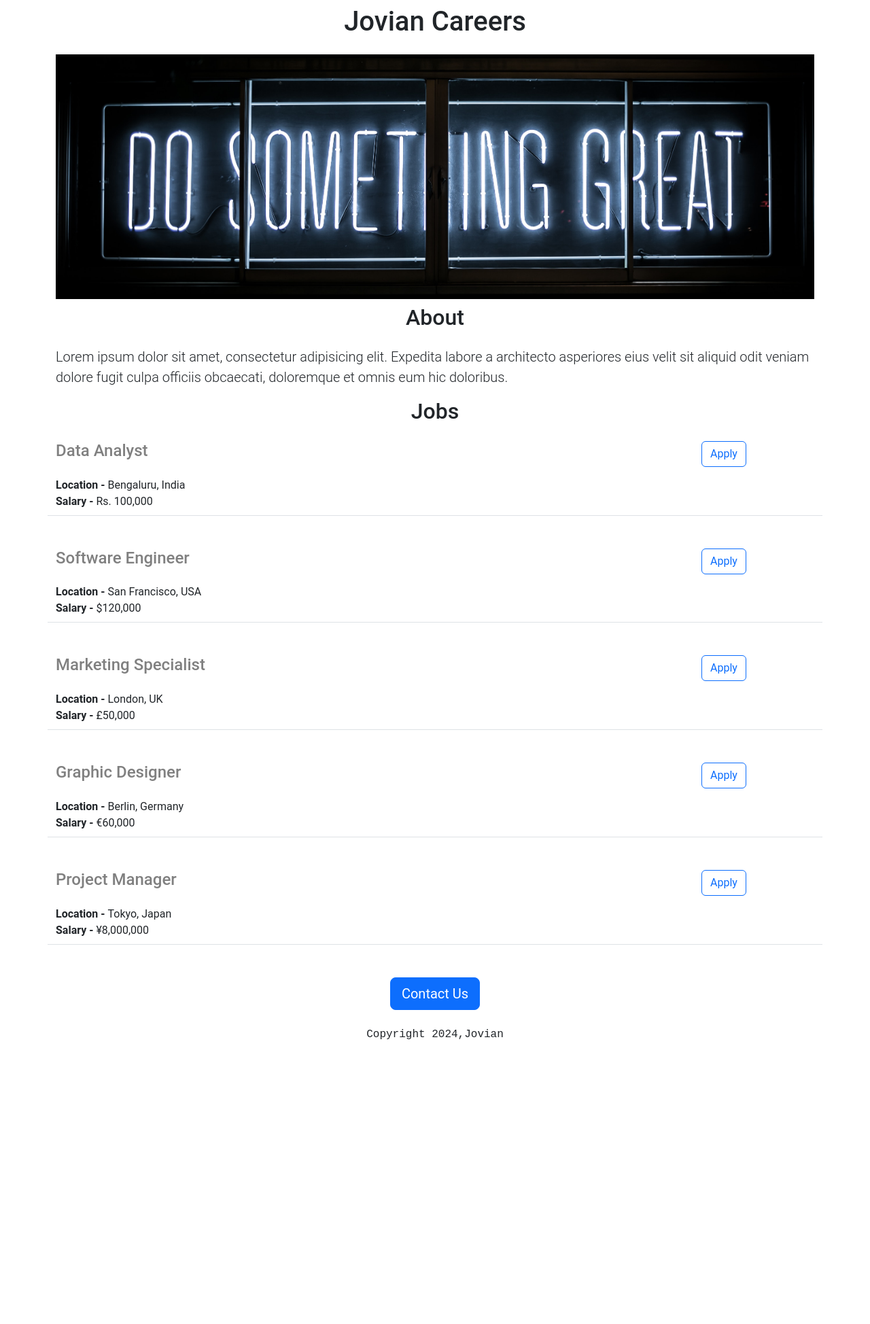
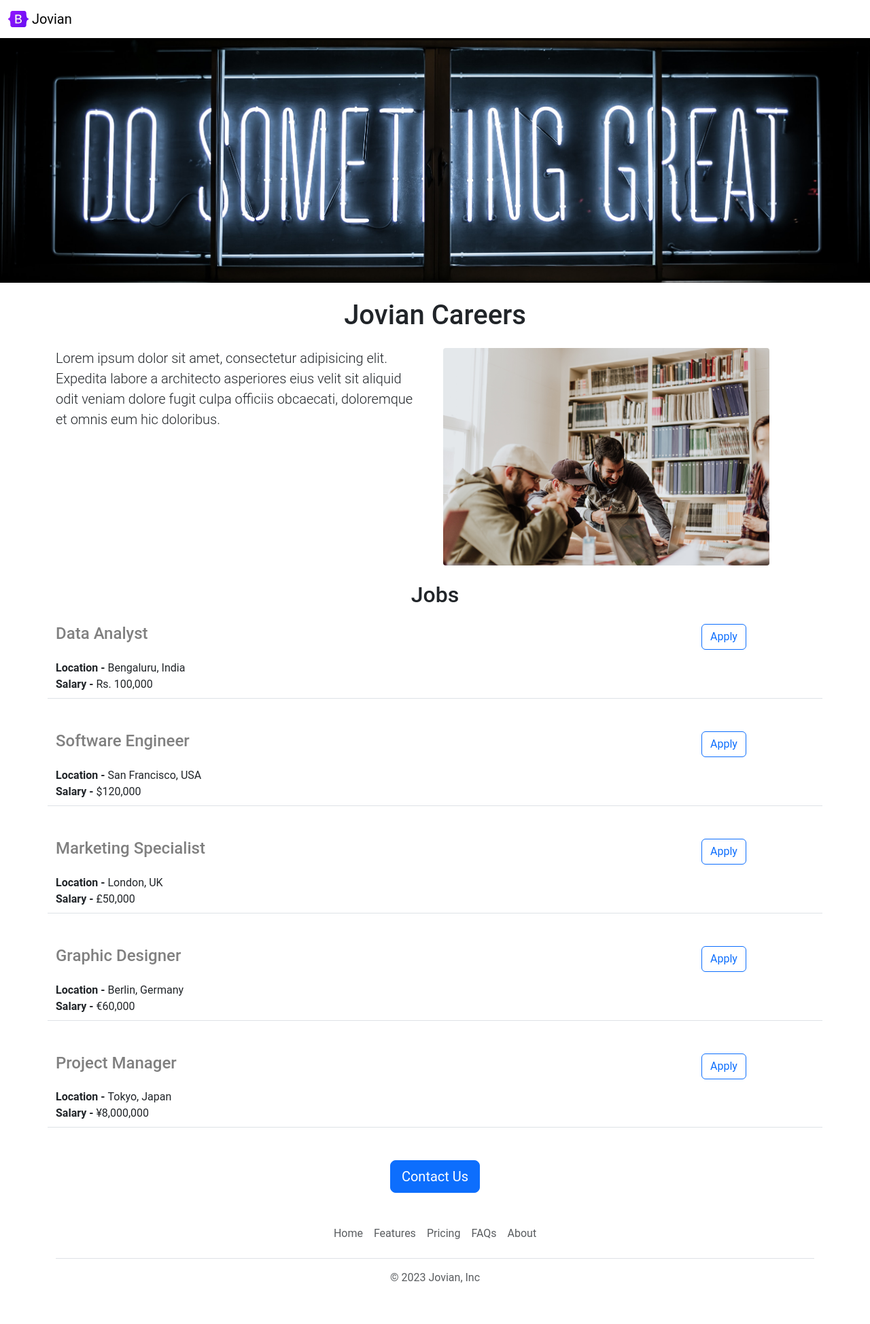
Before and after one commit to aayushsiwa/flask-website, a Flask app: page / in a window 1280 px wide. Shown: the whole page at 68% size. Before the commit the page ends 1529 px from the top, so only its background shows below. Run offline with Flask 3, Linux system fonts and the light colour scheme.

Commit message:
functional and aesthetic improvs

```diff
--- a/static/style.css
+++ b/static/style.css
@@ -11,6 +11,7 @@ h1{
     width: 100%;
     height: 360px;
     object-fit: cover;
+    margin-bottom:16px;
 }
 /* h2{
     font-size: 32px;
@@ -25,3 +26,7 @@ h1{
     max-width: 720px;
     margin: 0 auto;
 }
+#people{
+    height: 320px;
+    border-radius: 4px;
+}
--- /dev/null
+++ b/templates/footer.html
@@ -0,0 +1,26 @@
+<div class="container">
+    <footer class="py-3 my-4">
+        <ul class="nav justify-content-center border-bottom pb-3 mb-3">
+            <li class="nav-item">
+                <a href="#" class="nav-link px-2 text-body-secondary">Home</a>
+            </li>
+            <li class="nav-item">
+                <a href="#" class="nav-link px-2 text-body-secondary"
+                    >Features</a
+                >
+            </li>
+            <li class="nav-item">
+                <a href="#" class="nav-link px-2 text-body-secondary"
+                    >Pricing</a
+                >
+            </li>
+            <li class="nav-item">
+                <a href="#" class="nav-link px-2 text-body-secondary">FAQs</a>
+            </li>
+            <li class="nav-item">
+                <a href="#" class="nav-link px-2 text-body-secondary">About</a>
+            </li>
+        </ul>
+        <p class="text-center text-body-secondary">&copy; 2023 Jovian, Inc</p>
+    </footer>
+</div>
--- a/templates/home.html
+++ b/templates/home.html
@@ -1,28 +1,48 @@
 <!DOCTYPE html>
 <html lang="en">
     <head>
-    <meta charset="UTF-8">
-    <meta name="viewport" content="width=device-width, initial-scale=1.0">
-    <link href="./static/style.css" rel="stylesheet">
-    <link href="https://cdn.jsdelivr.net/npm/bootstrap@5.3.2/dist/css/bootstrap.min.css" rel="stylesheet" crossorigin="anonymous">
+        <meta charset="UTF-8" />
+        <meta name="viewport" content="width=device-width, initial-scale=1.0" />
+        <link href="./static/style.css" rel="stylesheet" />
+        <link
+            href="https://cdn.jsdelivr.net/npm/bootstrap@5.3.2/dist/css/bootstrap.min.css"
+            rel="stylesheet"
+            crossorigin="anonymous"
+        />
         <title>Home</title>
     </head>
     <body>
+        {% include 'navbar.html' %}
+        <img
+            id="banner"
+            class="img-fluid"
+            src="../static/banner.jpg"
+            alt=""
+            width="320"
+        />
         <div class="container">
             <h1 class="text-center mt-2 mb-4">Jovian Careers</h1>
-        <img id ="banner" class="img-fluid" src="../static/banner.jpg" alt="" width="320">
-        <h2 class="text-center mt-2 mb-4">About</h2>
-        <p class="lead">Lorem ipsum dolor sit amet, consectetur adipisicing elit. Expedita labore a architecto asperiores eius velit sit aliquid odit veniam dolore fugit culpa officiis obcaecati, doloremque et omnis eum hic doloribus.</p>
+            <div class="row mb-4">
+                <div class="col-md-6">
+                    <p class="lead">
+                        Lorem ipsum dolor sit amet, consectetur adipisicing
+                        elit. Expedita labore a architecto asperiores eius velit
+                        sit aliquid odit veniam dolore fugit culpa officiis
+                        obcaecati, doloremque et omnis eum hic doloribus.
+                    </p>
+                </div>
+                <div class="d-none d-md-block col-6">
+                    <img src="/static/people_at_work.jpg" id="people" />
+                </div>
+            </div>
             <h2 class="text-center mt-2 mb-4">Jobs</h2>
             <div>
-            {% for job in jobs %}
-                {% include 'jobitem.html' %}
-            {%endfor%}
+                {% for job in jobs %} {%include('./jobitem.html')%} {%endfor%}
             </div>
-        <div style="text-align: center;">
-            <button class="btn btn-primary btn-lg">Contact Us</button>
-            <p style="font-family: 'Courier New', Courier, monospace;" class="mt-4">Copyright 2024,Jovian</p>
+            <div style="text-align: center">
+                <a class="btn btn-primary btn-lg" href='mailto:hello@jovian.com?Subject=Question about Job Openings'>Contact Us</a>
             </div>
         </div>
+        {%include 'footer.html'%}
     </body>
 </html>
--- a/templates/jobItem.html
+++ b/templates/jobItem.html
@@ -7,6 +7,6 @@
         {%endif%}
     </div>
     <div class="col-2">
-        <button type="button" class="btn btn-outline-primary">Apply</button>
+        <a type="button" class="btn btn-outline-primary" href='mailto:hello@jovian.com?Subject=Application for {{job['title']}}'>Apply</a>
     </div>
 </div>
--- /dev/null
+++ b/templates/navbar.html
@@ -0,0 +1,15 @@
+<nav class="navbar shadow-sm fixed-top bg-white">
+    <div class="container-fluid">
+        <a class="navbar-brand" href="#">
+            <img
+                src="/static/logo.svg"
+                alt="Logo"
+                width="30"
+                height="24"
+                class="d-inline-block align-text-top"
+            />
+            Jovian
+        </a>
+    </div>
+</nav>
+<div style="height: 56px;"></div>
```
Also changed, not shown: static/logo.svg (added), static/people_at_work.jpg (added). Lines whose indentation alone changed are shown as unchanged.
